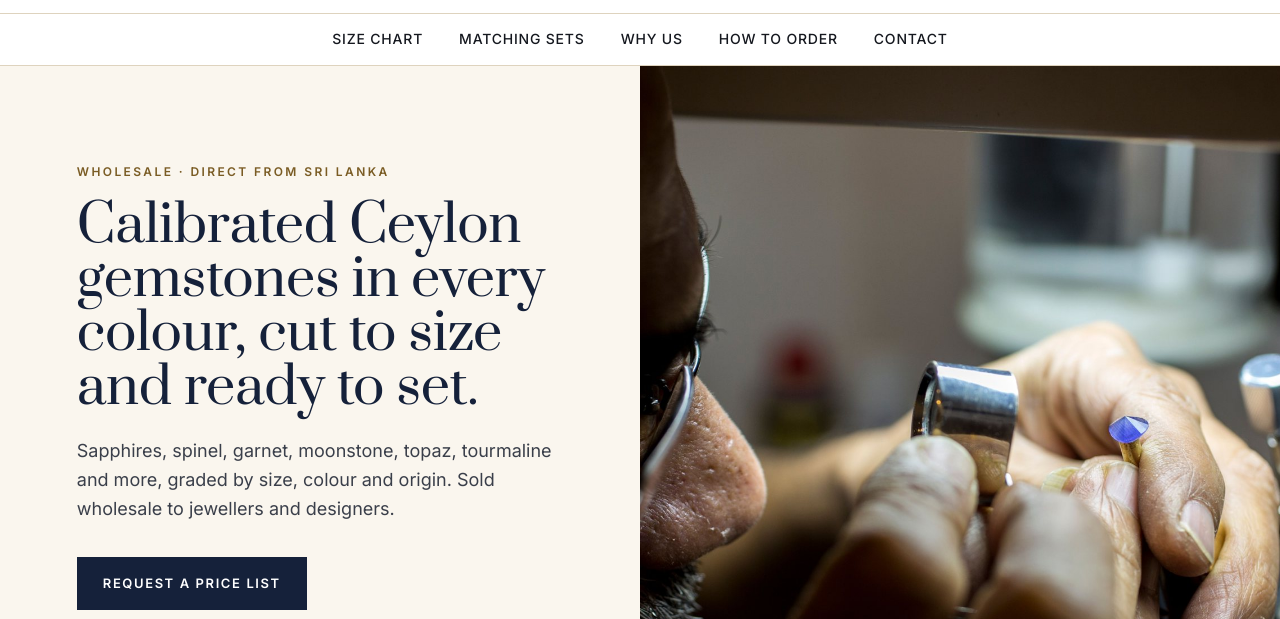
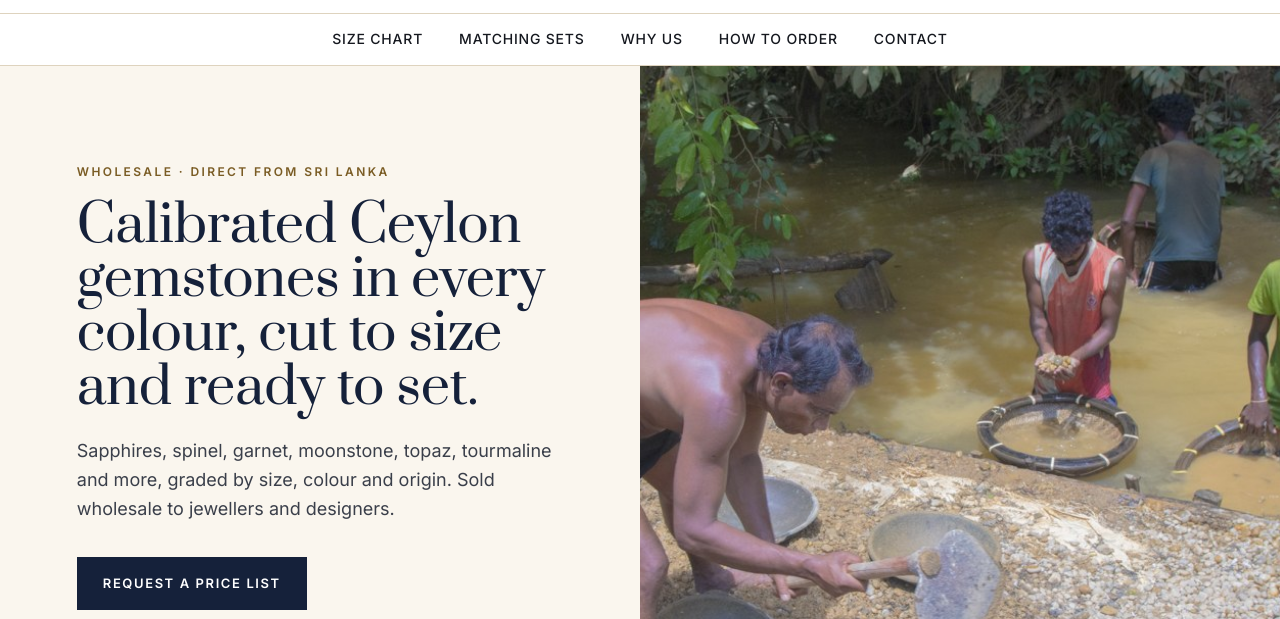
Before and after one commit to nandunr81/menik, a plain HTML site: page index.html in a window 1280 px wide. Shown: the part 122-741 px from the top of the page. Drawn offline with nearby package versions, Linux system fonts and the light colour scheme.

Commit message:
Hero: back to Kasun's gem-mining photo
Co-Authored-By: Claude Opus 5.5 <noreply@anthropic.com>
Claude-Session: https://claude.ai/code/session_01CQeXn8riA6vRNXtb57BFMv

```diff
--- a/index.html
+++ b/index.html
@@ -106,7 +106,7 @@ header{position:sticky;top:0;z-index:25}
 <a data-req="Sample parcel" href="#quote" class="btn" style="background: #FFFFFF; color: #15213A; text-decoration: none; font-size: 13px; font-weight: 600; letter-spacing: 1.6px; text-transform: uppercase; padding: 16px 26px; border: 1.5px solid #15213A; min-height: 50px; box-sizing: border-box; display: inline-flex; align-items: center">Order a sample parcel</a>
 </div>
 <p style="margin: 20px 0 0; font-size: 14px; color: #565B66; display: flex; align-items: center; gap: 8px"><svg viewBox="0 0 24 24" width="16" height="16" fill="none" stroke="#1F7A4D" stroke-width="2.4" stroke-linecap="round" stroke-linejoin="round" aria-hidden="true"><path d="M4 12.5l5 5L20 6.5"></path></svg>Origin and treatment stated on every stone</p>
-</div></div></div><figure class="media"><img alt="A gem cutter inspecting a faceted blue sapphire through a loupe" src="assets/hero-cutter.jpg" style="object-position: 58% 50%"/></figure></section></div>
+</div></div></div><figure class="media"><img alt="Miners shovelling and washing gem gravel in a river pit in Sri Lanka" src="assets/hero-gem-mining.jpg"/></figure></section></div>
 
 <section aria-label="Stones we supply" class="sec" style="padding: 72px 24px; background: #FEFFFF; border-top: 1px solid #DED3BE; border-bottom: 1px solid #DED3BE">
 <div style="max-width: 1240px; margin: 0 auto; text-align: center">
```
